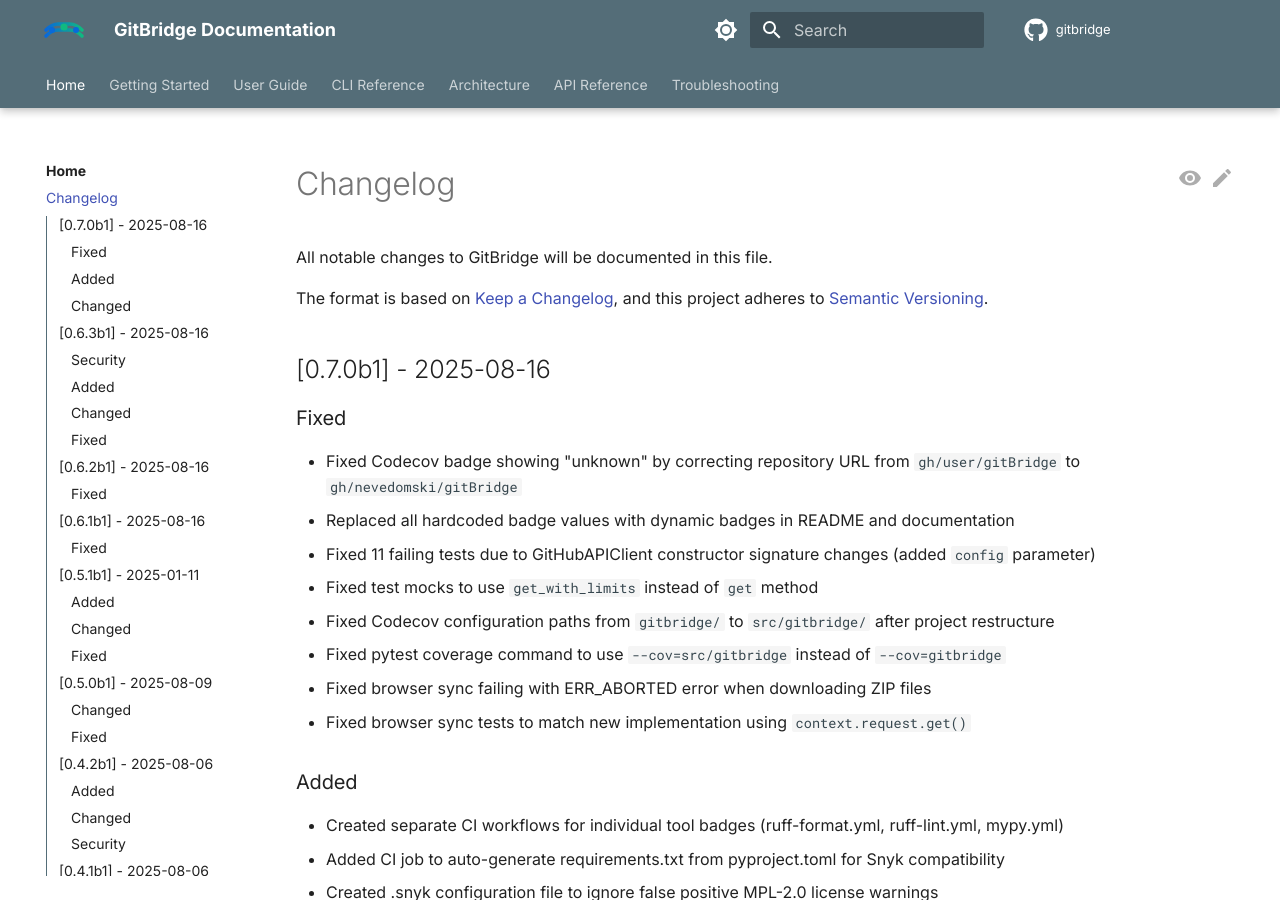
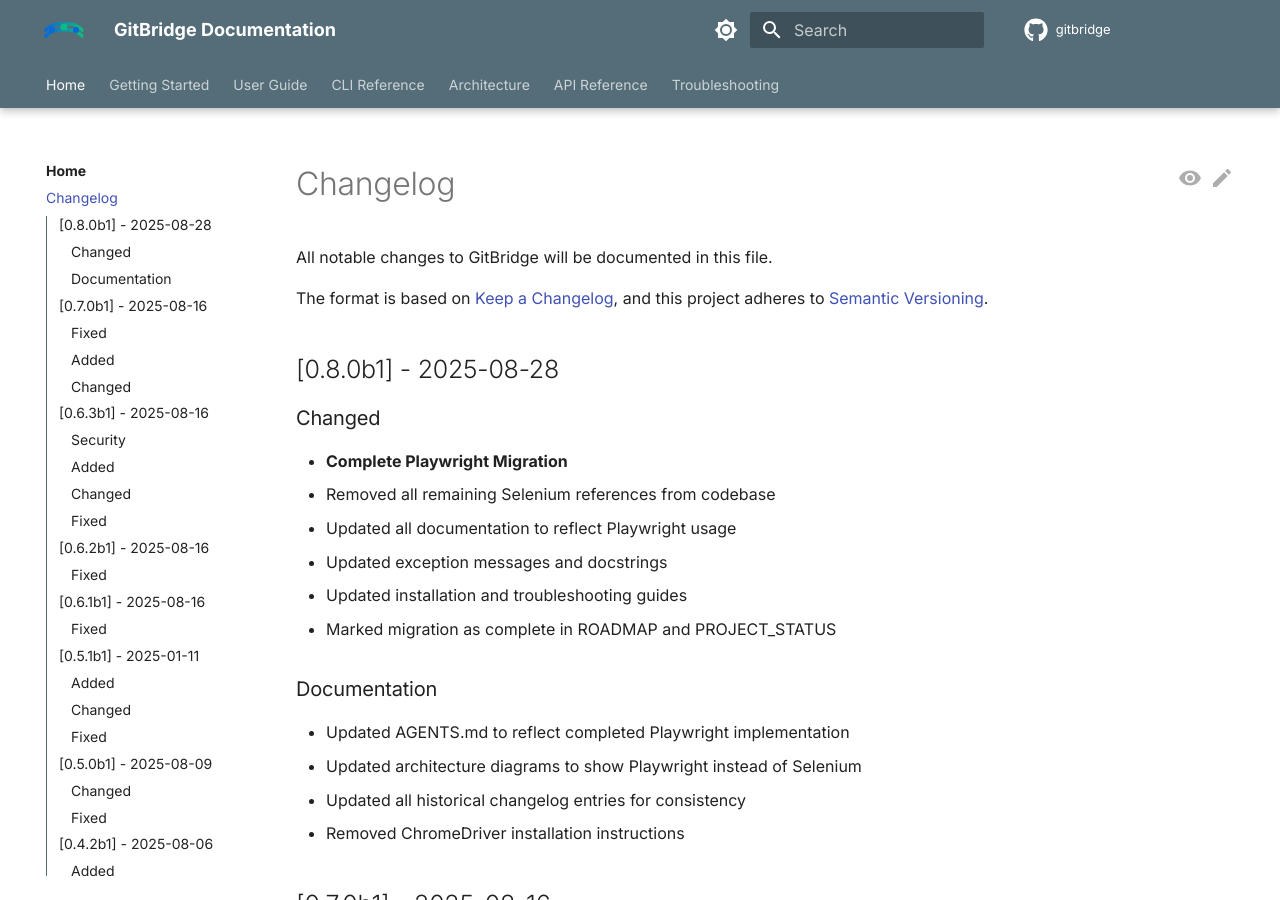
Before and after one commit to nevedomski/gitBridge, an MkDocs documentation site: the page built from docs/changelog.md, in a window 1280 px wide and 900 px high. Built offline with MkDocs 1.6.1 and Material for MkDocs 9.7.7, drawn with Linux system fonts in a browser that asks for light colours; comment, search, counter and statistics services are not loaded; some of the changed text lies outside the part shown.

Commit message:
Complete migration from Selenium to Playwright; update documentation, installation guides, and exception handling; bump version to 0.8.0b1

```diff
--- a/docs/changelog.md
+++ b/docs/changelog.md
@@ -4,6 +4,22 @@
 
 The format is based on [Keep a Changelog](https://keepachangelog.com/en/1.0.0/),
 and this project adheres to [Semantic Versioning](https://semver.org/spec/v2.0.0.html).
+
+## [0.8.0b1] - 2025-08-28
+
+### Changed
+- **Complete Playwright Migration**
+  - Removed all remaining Selenium references from codebase
+  - Updated all documentation to reflect Playwright usage
+  - Updated exception messages and docstrings
+  - Updated installation and troubleshooting guides
+  - Marked migration as complete in ROADMAP and PROJECT_STATUS
+
+### Documentation
+- Updated AGENTS.md to reflect completed Playwright implementation
+- Updated architecture diagrams to show Playwright instead of Selenium
+- Updated all historical changelog entries for consistency
+- Removed ChromeDriver installation instructions
 
 ## [0.7.0b1] - 2025-08-16
 
@@ -119,7 +135,7 @@
 - **Documentation**
   - Updated README with production status and security monitoring
   - Added comprehensive review results and action items
-  - Fixed Selenium references to Playwright throughout docs
+  - Completed full migration from Selenium to Playwright
   - Enhanced project status with prioritized action items
 
 ### Security
@@ -227,7 +243,7 @@
   - Comprehensive Google-style docstrings throughout
 
 - **Dependencies**
-  - Replaced Selenium with Playwright
+  - Completed replacement of Selenium with Playwright
   - Updated to use uv package manager
   - Added development dependencies for docs and testing
 
@@ -243,7 +259,7 @@
 ### Added
 - Initial release with full feature set
 - GitHub API synchronization method
-- Browser automation fallback method using Selenium
+- Browser automation fallback method using Playwright
 - Incremental update support with SHA-based change detection
 - YAML-based configuration system
 - Command-line interface with Click
@@ -289,7 +305,7 @@
   - Cross-platform compatibility
 
 - **Browser Automation**
-  - Selenium WebDriver-based fallback
+  - Playwright-based fallback
   - Chrome/Chromium browser support
   - Custom browser binary paths
   - ZIP-based file extraction
@@ -305,7 +321,7 @@
 - Full type hints and annotations
 
 ### Dependencies
-- Core: requests, selenium, pyyaml, click, tqdm, certifi
+- Core: requests, playwright, pyyaml, click, tqdm, certifi
 - Optional: pypac (PAC support), wincertstore (Windows certificates)
 - Development: pytest, pytest-cov, ruff, mypy
 
@@ -352,8 +368,8 @@
    - Validate proxy URLs before use
 
 2. **Browser Automation:**
-   - Selenium has been completely replaced with Playwright
-   - Update any custom scripts that reference Selenium
+   - Migration to Playwright is complete
+   - Update any custom scripts that referenced Selenium
 
 3. **Type Hints:**
    - All code now has complete type annotations
--- a/pyproject.toml
+++ b/pyproject.toml
@@ -4,7 +4,7 @@
 
 [project]
 name = "gitbridge"
-version = "0.7.0b1"
+version = "0.8.0b1"
 description = "Synchronize GitHub repositories when git access is blocked"
 readme = "README.md"
 requires-python = ">=3.10"
```
Also changed, not shown: other parts of docs/changelog.md (+1 -1 lines), docs/architecture/index.md (+2 -2 lines), docs/getting-started/installation.md (+12 -15 lines), docs/troubleshooting/common-issues.md (+5 -4 lines), src/gitbridge/AGENTS.md (+11 -11 lines), 3 other files.
